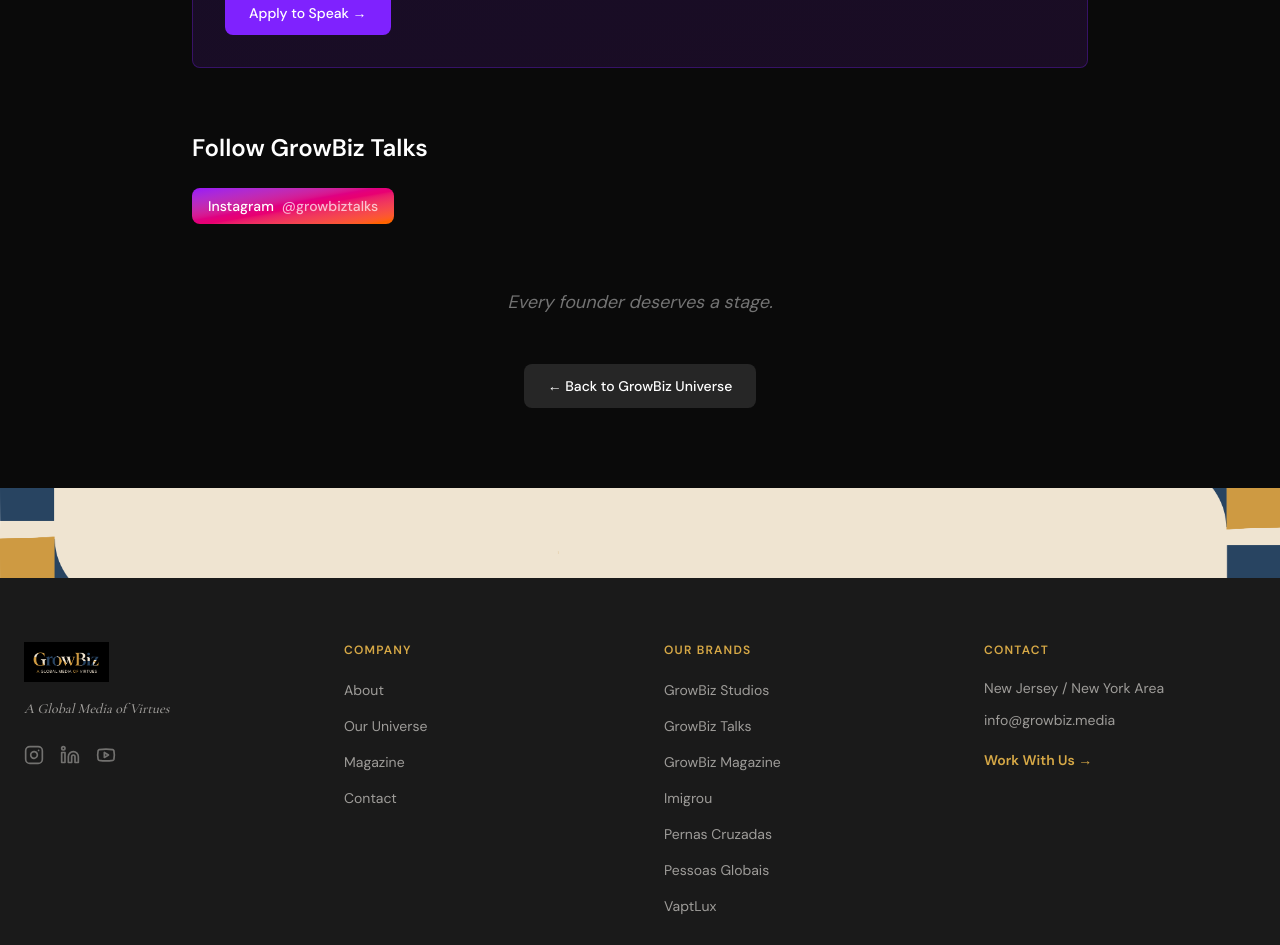
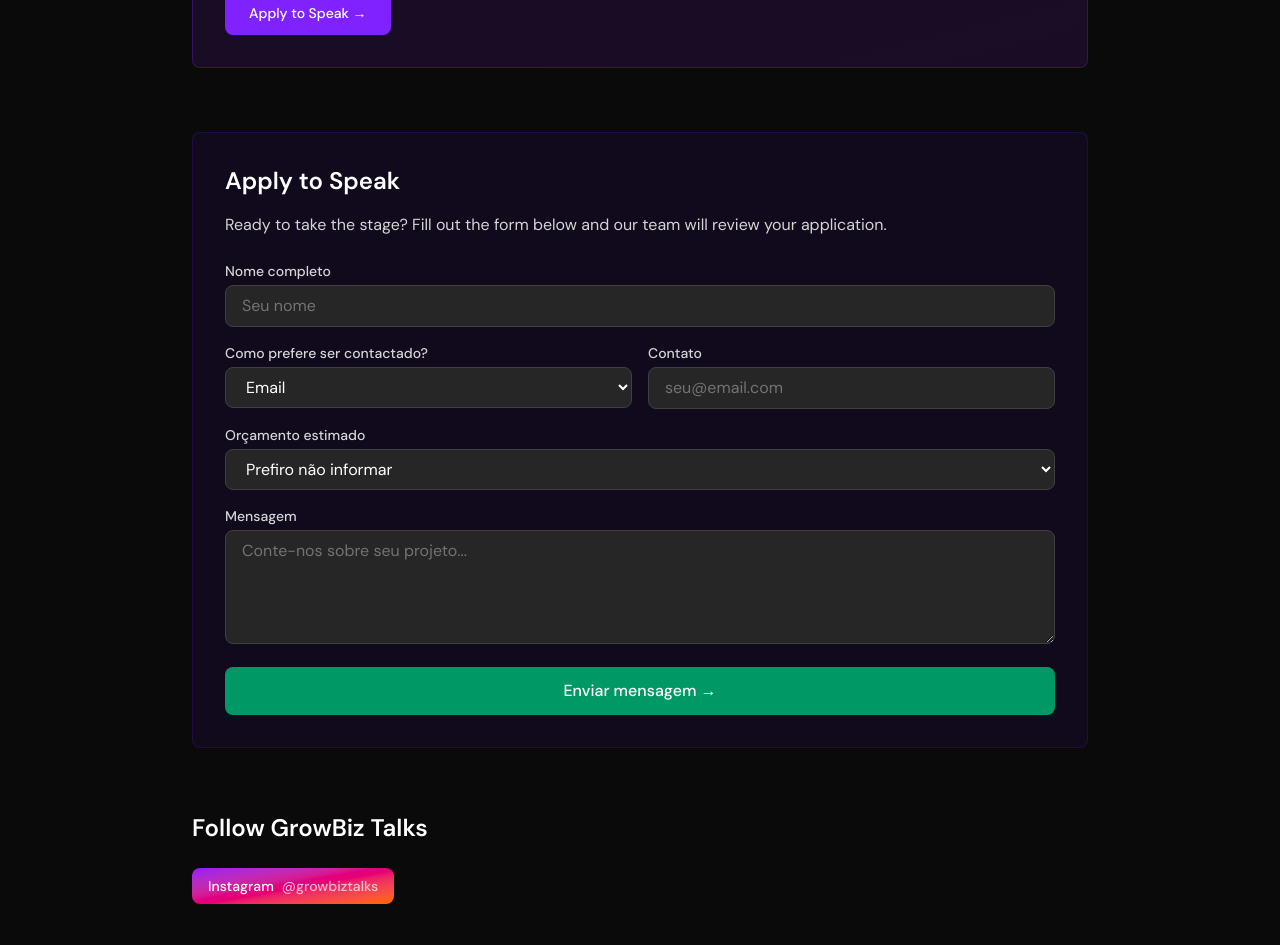
Before and after one commit to frankomatic5000/growbiz.media, a Next.js app: page /growbiztalks in a window 1280 px wide. Shown: the part 1160-2105 px from the top of the page. Built offline with nearby package versions, Linux system fonts and the light colour scheme.

Commit message:
fix: add LeadForm to GrowBiz Talks page
- Add speaking application form
- Integrate with IntakePro lead capture
- Match styling of other brand pages

```diff
--- a/src/app/(hub)/growbiztalks/page.tsx
+++ b/src/app/(hub)/growbiztalks/page.tsx
@@ -88,6 +88,15 @@
             </a>
           </div>
 
+          <div className="mb-16 rounded-lg border border-violet-900/30 bg-violet-950/20 p-8">
+            <h2 className="mb-4 text-2xl font-semibold">Apply to Speak</h2>
+            <p className="mb-6 text-neutral-300">
+              Ready to take the stage? Fill out the form below and our team will
+              review your application.
+            </p>
+            <LeadForm serviceType="growbiz_talks_speaking" source="talks_page" />
+          </div>
+
           <div className="mb-16">
             <h2 className="mb-6 text-2xl font-semibold">
               Follow GrowBiz Talks
```
